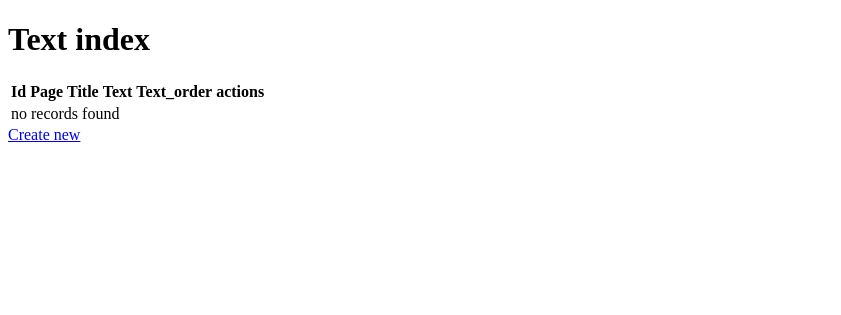
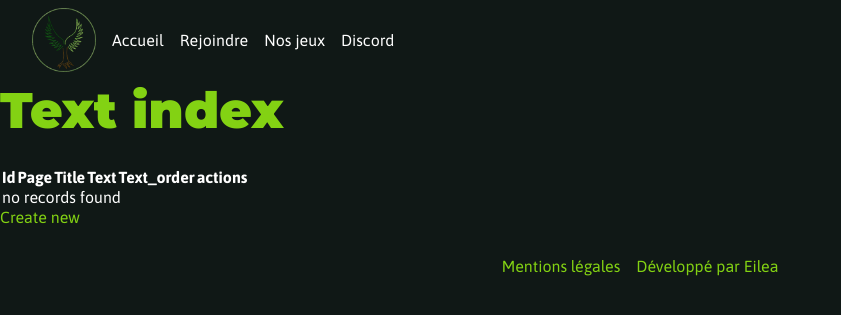
Before and after one commit to Yoann-Moreau/ethilvan, a Symfony app: template templates/text/index.html.twig in a window 1280 px wide. Shown: the top 315 px of the page, without its empty margins (0-841 px from the left). Run offline with Twig, Linux system fonts and the light colour scheme; the template is opened without the code that fills it, so the values that code supplies are empty; style sheets or scripts are compiled from the project's sources; some libraries are stand-ins or nearby versions.

Commit message:
WIP style header and footer

```diff
--- a/templates/base.html.twig
+++ b/templates/base.html.twig
@@ -7,6 +7,7 @@
 	<link rel="icon" type="image/png" href="/assets/img/favicon.png">
 	<title>{% block title %}{% endblock %} | Ethil Van</title>
 
+	<link rel="stylesheet" href="/assets/css/style.css">
 	{% block stylesheets %}
 		{{ encore_entry_link_tags('app') }}
 	{% endblock %}
@@ -18,7 +19,29 @@
 
 
 <body>
-{% block body %}{% endblock %}
+<header class="main-header">
+	<nav>
+		<div class="img-container">
+			<img src="/assets/img/EV-200_nbg.png" alt="Logo Ethil Van">
+		</div>
+		<a href="/#home">Accueil</a>
+		<a href="/#join">Rejoindre</a>
+		<a href="/#games">Nos jeux</a>
+		<a href="https://discord.gg/ZEECxNd" target="_blank">Discord</a>
+	</nav>
+</header>
+
+<main class="main-container">
+	{% block body %}{% endblock %}
+</main>
+
+<footer class="main-footer">
+	<nav>
+		<a href="/legals">Mentions légales</a>
+		<a href="https://eilea.fr/">Développé par Eilea</a>
+	</nav>
+</footer>
+
 </body>
 
 </html>
```
Also changed, not shown: public/assets/font/Asap-VariableFont_wght.ttf (added), public/assets/font/Montserrat-VariableFont_wght.ttf (added), public/assets/img/EV-200_nbg.png (added), public/assets/less/_global.less (added), public/assets/less/_layout.less (added), public/assets/less/_reset.less (added), public/assets/less/_var.less (added), public/assets/less/style.less (added), 1 other file.
